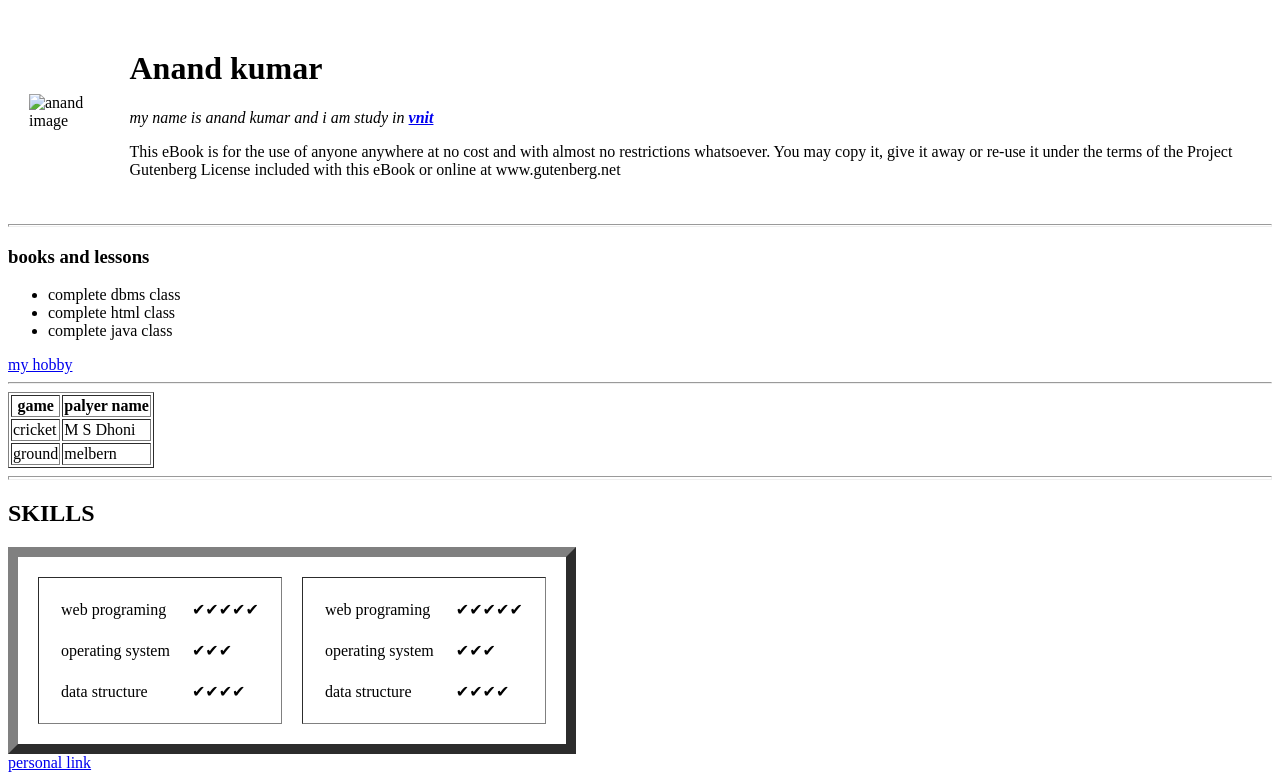
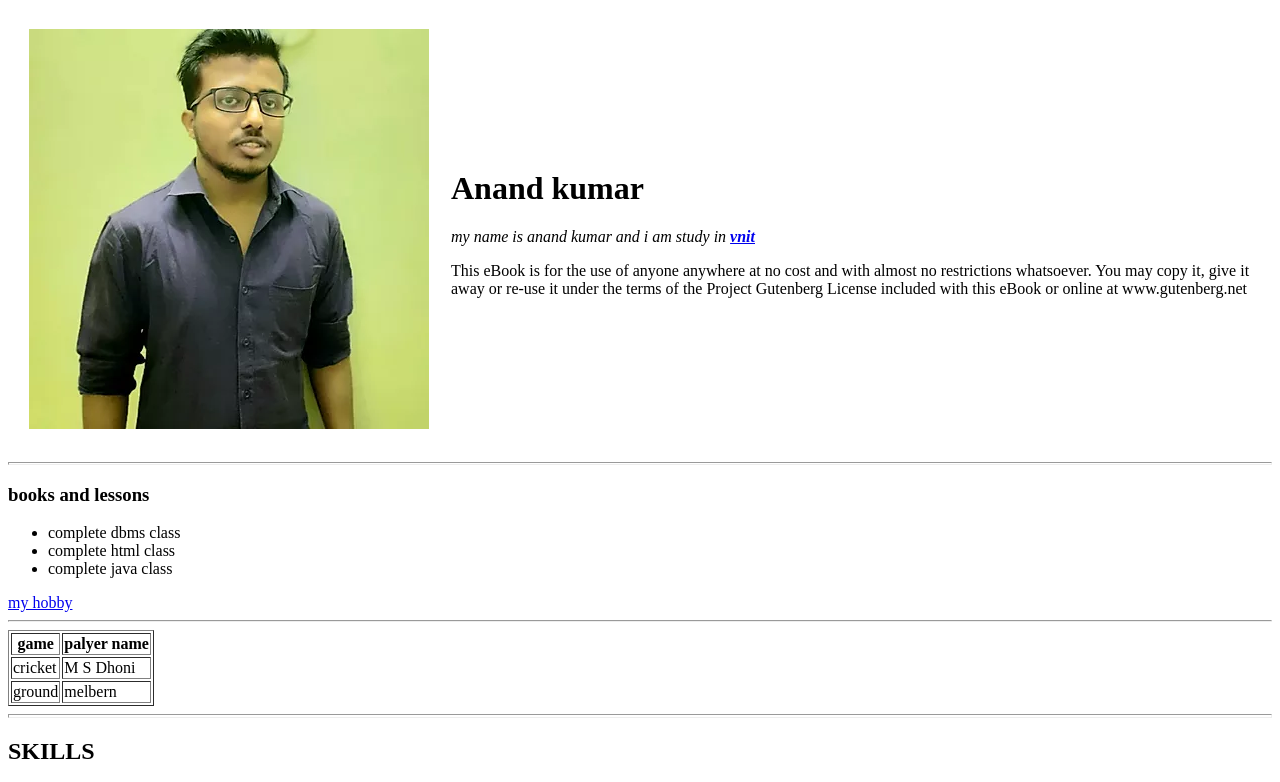
Before and after one commit to anandkumar38/cv, a plain HTML site: page index.html in a window 1280 px wide. Shown: the top 782 px of the page. Drawn offline with Linux system fonts and the light colour scheme.

Commit message:
Update index.html

```diff
--- a/index.html
+++ b/index.html
@@ -9,7 +9,7 @@
 <body>
   <table cellspacing="20">
     <tr>
-      <td><img src= "image/anand.png" alt="anand image"></td>
+      <td><img src= "anand.png" alt="anand image"></td>
       <td><h1>Anand kumar</h1>
       <p><em> my name is anand kumar and i am study in <strong><a href="https://developer.mozilla.org/en-US/docs/Web/HTML/Element/ol">vnit</a></strong></em></p><p>This eBook is for the use of anyone anywhere at no cost and with
     almost no restrictions whatsoever.  You may copy it, give it away or
```
